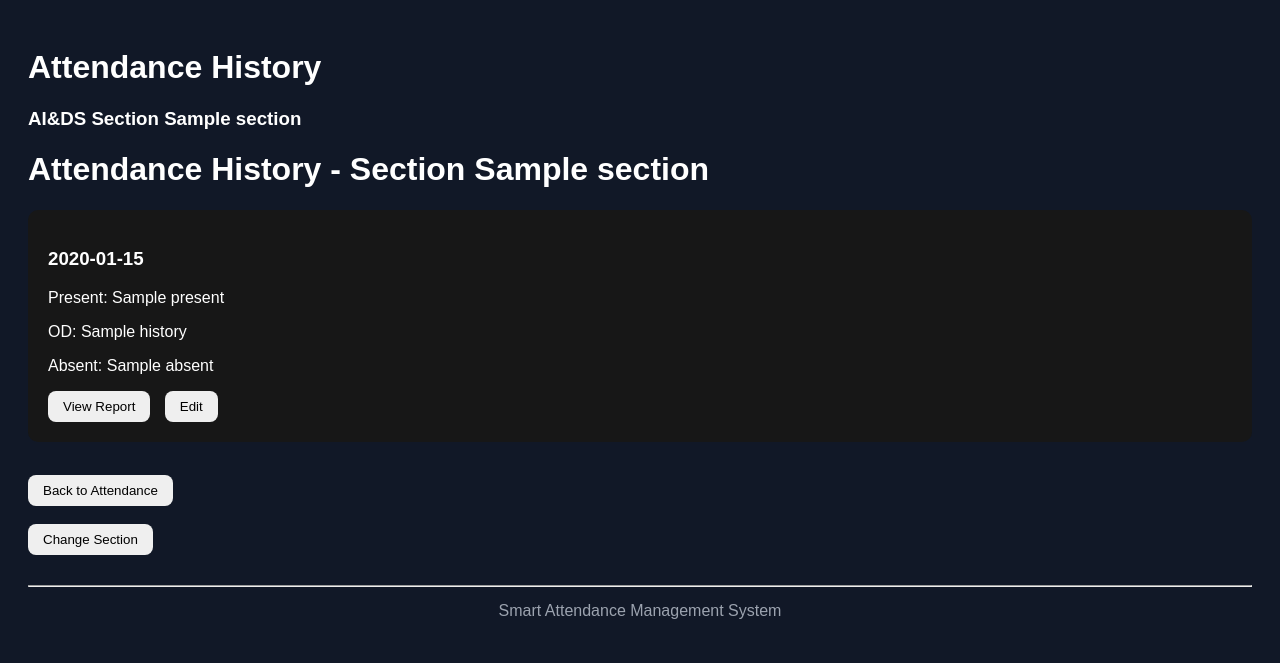
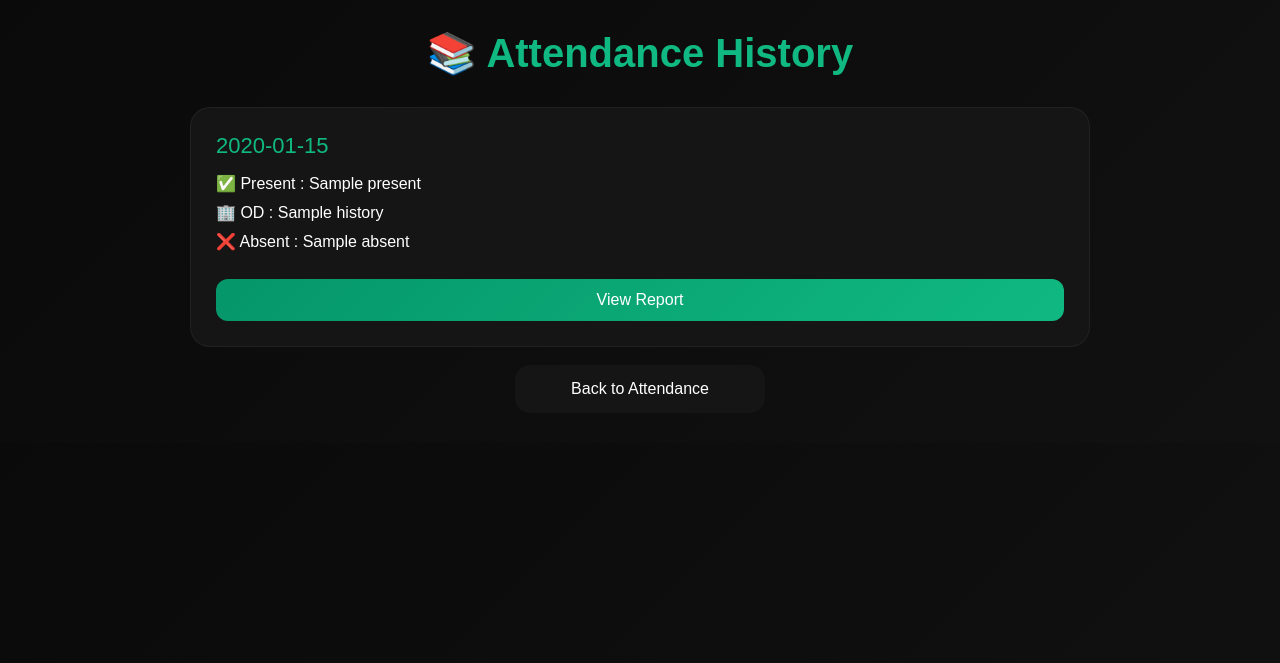
Before and after one commit to Navin-916/smart-attendance-system, a Flask app: template templates/history.html in a window 1280 px wide. Shown: the top 663 px of the page. Run offline with Flask 3, Linux system fonts and the light colour scheme; the template is opened without the code that fills it: most values are stand-ins (such as "Sample title", 1, 10 or a date in 2020).

Commit message:
v1.0 final UI and login system

```diff
--- a/App.py
+++ b/App.py
@@ -6,8 +6,8 @@ import os
 
 app = Flask(__name__)
 USERS = {
-    "AIDS_A": {
-        "password": "AIDSA2026",
+    "0": {
+        "password": "0",
         "section": "A"
     },
     "AIDS_B": {
@@ -319,34 +319,134 @@ OD Students
 
 <title>Attendance Report</title>
 
+
 <style>
 
-body {{
-    font-family: Arial, sans-serif;
-    padding: 30px;
-}}
+body{
 
-button {{
-    padding: 10px 20px;
-    cursor: pointer;
-    margin-top: 15px;
-    margin-right: 10px;
-}}
+    background:
+    linear-gradient(
+        135deg,
+        #0A0A0A,
+        #111111
+    );
 
-pre {{
-    background: #f4f4f4;
-    padding: 20px;
-    border-radius: 8px;
-    white-space: pre-wrap;
-}}
+    color:white;
 
+    font-family:Arial,sans-serif;
+
+    padding:30px;
+}
+
+h1{
+
+    text-align:center;
+
+    color:#10B981;
+
+    margin-bottom:25px;
+
+    text-shadow:
+    0 0 20px rgba(16,185,129,0.25);
+}
+
+.stats{
+
+    display:flex;
+
+    gap:15px;
+
+    flex-wrap:wrap;
+
+    margin-bottom:25px;
+}
+
+.card{
+
+    flex:1;
+
+    min-width:180px;
+
+    background:#151515;
+
+    border-radius:20px;
+
+    padding:20px;
+
+    text-align:center;
+
+    border:1px solid rgba(255,255,255,0.05);
+}
+
+.card h2{
+
+    color:#10B981;
+
+    font-size:42px;
+
+    margin-bottom:10px;
+}
+
+.card p{
+
+    color:#94A3B8;
+}
+
+pre{
+
+    background:#151515;
+
+    color:white;
+
+    padding:25px;
+
+    border-radius:20px;
+
+    border:1px solid rgba(255,255,255,0.05);
+
+    white-space:pre-wrap;
+
+    line-height:1.7;
+}
+
+button{
+
+    padding:14px 20px;
+
+    border:none;
+
+    border-radius:12px;
+
+    cursor:pointer;
+
+    color:white;
+
+    font-weight:600;
+
+    margin-top:15px;
+
+    margin-right:10px;
+
+    background:
+    linear-gradient(
+        135deg,
+        #059669,
+        #10B981
+    );
+}
+
+button:hover{
+
+    opacity:0.9;
+}
 </style>
+
 
 </head>
 
 <body>
 
-<h1>Attendance Report</h1>
+<h1>📋 Attendance Report</h1>
 
 <div class="stats">
 
@@ -388,8 +488,17 @@ pre {{
 
 <br><br>
 
-<a href="/section/{section}">
-    Back to Attendance Page
+<br><br>
+
+<a
+    href="/section/{section}"
+    style="
+        color:#10B981;
+        text-decoration:none;
+        font-weight:bold;
+    "
+>
+    ← Back to Attendance
 </a>
 
 <script>
--- a/templates/history.html
+++ b/templates/history.html
@@ -1,54 +1,130 @@
+
 <!DOCTYPE html>
 <html>
 <head>
 
-<h1>Attendance History</h1>
-{% if not history_data %}
-
-<div class="card">
-    <h3>No Attendance Records Found</h3>
-</div>
-
-{% endif %}
-
-<h3>
-    AI&DS Section {{ section }}
-</h3>
+<title>Attendance History</title>
 
 <style>
 
+*{
+    margin:0;
+    padding:0;
+    box-sizing:border-box;
+    font-family:Arial,sans-serif;
+}
+
 body{
-    font-family: Arial, sans-serif;
-    background:#111827;
+
+    background:
+    linear-gradient(
+        135deg,
+        #0A0A0A,
+        #111111
+    );
+
     color:white;
-    padding:20px;
+
+    padding:30px;
+}
+
+.header{
+
+    text-align:center;
+
+    margin-bottom:30px;
+}
+
+.header h1{
+
+    color:#10B981;
+
+    font-size:40px;
+}
+
+.history-grid{
+
+    max-width:900px;
+
+    margin:auto;
 }
 
 .card{
-    background:#171717;
-    padding:20px;
-    margin-bottom:15px;
-    border-radius:10px;
+
+    background:#151515;
+
+    padding:25px;
+
+    border-radius:20px;
+
+    border:1px solid rgba(255,255,255,0.05);
+
+    transition:0.3s;
 }
 
-a{
-    color:#10B981;
-    text-decoration:none;
+.card:hover{
+
+    transform:translateY(-4px);
+
+    border-color:
+    rgba(16,185,129,0.3);
 }
 
-button{
-    padding:10px 20px;
-    border:none;
-    border-radius:8px;
-    cursor:pointer;
+.date{
+
+    color:#10B981;
+
+    font-size:22px;
+
+    margin-bottom:15px;
 }
 
-button{
-    padding:8px 15px;
-    border:none;
-    border-radius:8px;
-    cursor:pointer;
-    margin-right:10px;
+.card p{
+
+    margin-bottom:10px;
+}
+
+.view-btn{
+
+    display:block;
+
+    text-align:center;
+
+    padding:12px;
+
+    border-radius:12px;
+
+    text-decoration:none;
+
+    color:white;
+
+    background:
+    linear-gradient(
+        135deg,
+        #059669,
+        #10B981
+    );
+}
+
+.back-btn{
+
+    display:block;
+
+    width:250px;
+
+    margin:auto;
+
+    text-align:center;
+
+    padding:15px;
+
+    border-radius:15px;
+
+    background:#151515;
+
+    color:white;
+
+    text-decoration:none;
 }
 
 </style>
@@ -57,59 +133,51 @@ button{
 
 <body>
 
-<h1>Attendance History - Section {{ section }}</h1>
+<div class="header">
+
+    <h1>📚 Attendance History</h1>
+
+</div>
+
+<div class="history-grid">
 
 {% for date, present, od, absent in history_data %}
 
 <div class="card">
 
-    <h3>{{ date }}</h3>
+    <div class="date">
+        {{ date }}
+    </div>
 
-    <p>Present: {{ present }}</p>
+    <p>✅ Present : {{ present }}</p>
 
-    <p>OD: {{ od }}</p>
+    <p>🏢 OD : {{ od }}</p>
 
-    <p>Absent: {{ absent }}</p>
+    <p>❌ Absent : {{ absent }}</p>
 
-<div style="margin-top:10px;">
+    <br>
 
-    <a href="/report/{{ section }}/{{ date }}">
-        <button>View Report</button>
+    <a
+        class="view-btn"
+        href="/report/{{ section }}/{{ date }}"
+    >
+        View Report
     </a>
-
-    <a href="/edit/{{ section }}/{{ date }}">
-        <button>Edit</button>
-    </a>
-
-</div>
 
 </div>
 
 {% endfor %}
 
+</div>
+
 <br>
 
-<a href="/section/{{ section }}">
-    <button>
-        Back to Attendance
-    </button>
+<a
+    href="/section/{{ section }}"
+    class="back-btn"
+>
+    Back to Attendance
 </a>
 
-<br><br>
-
-<a href="/">
-    <button>
-        Change Section
-    </button>
-</a>
-<hr style="margin-top:30px;">
-
-<p style="
-    text-align:center;
-    color:#9CA3AF;
-    margin-top:15px;
-">
-    Smart Attendance Management System
-</p>
 </body>
 </html>
```
